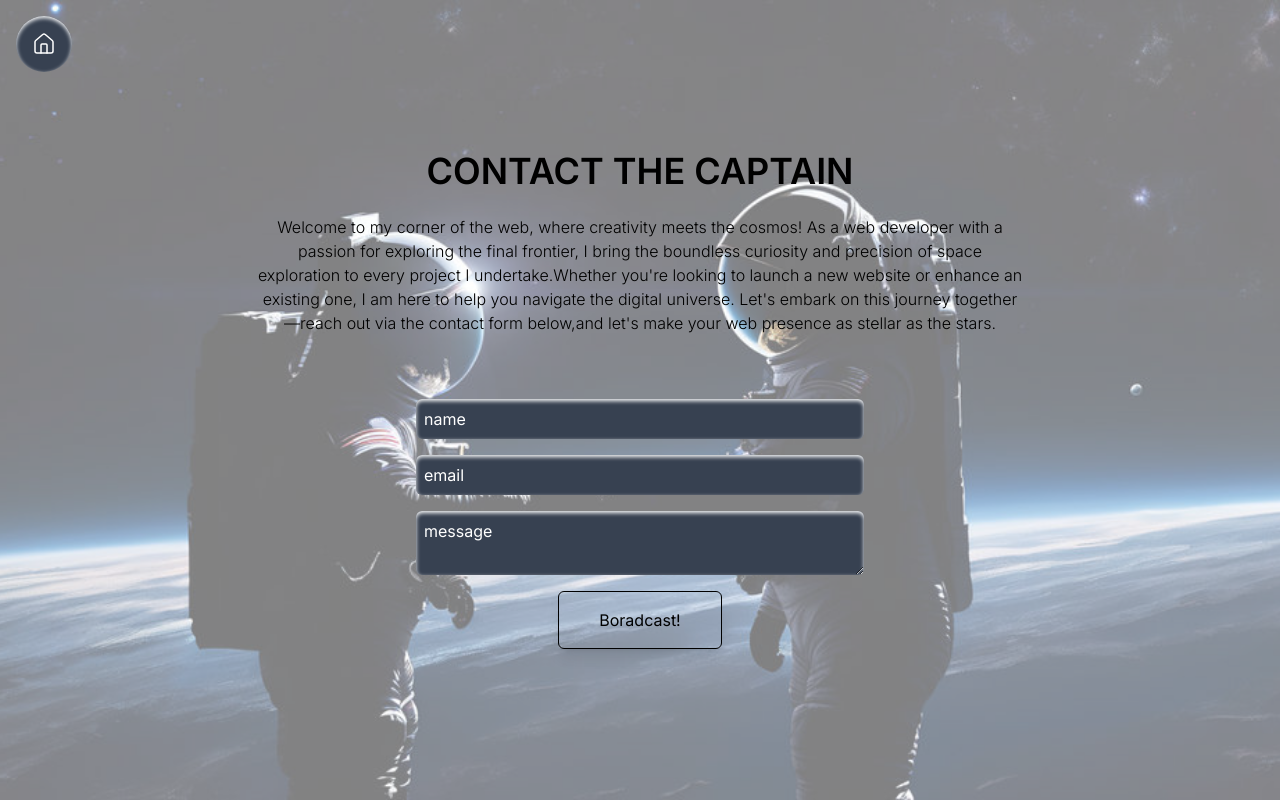
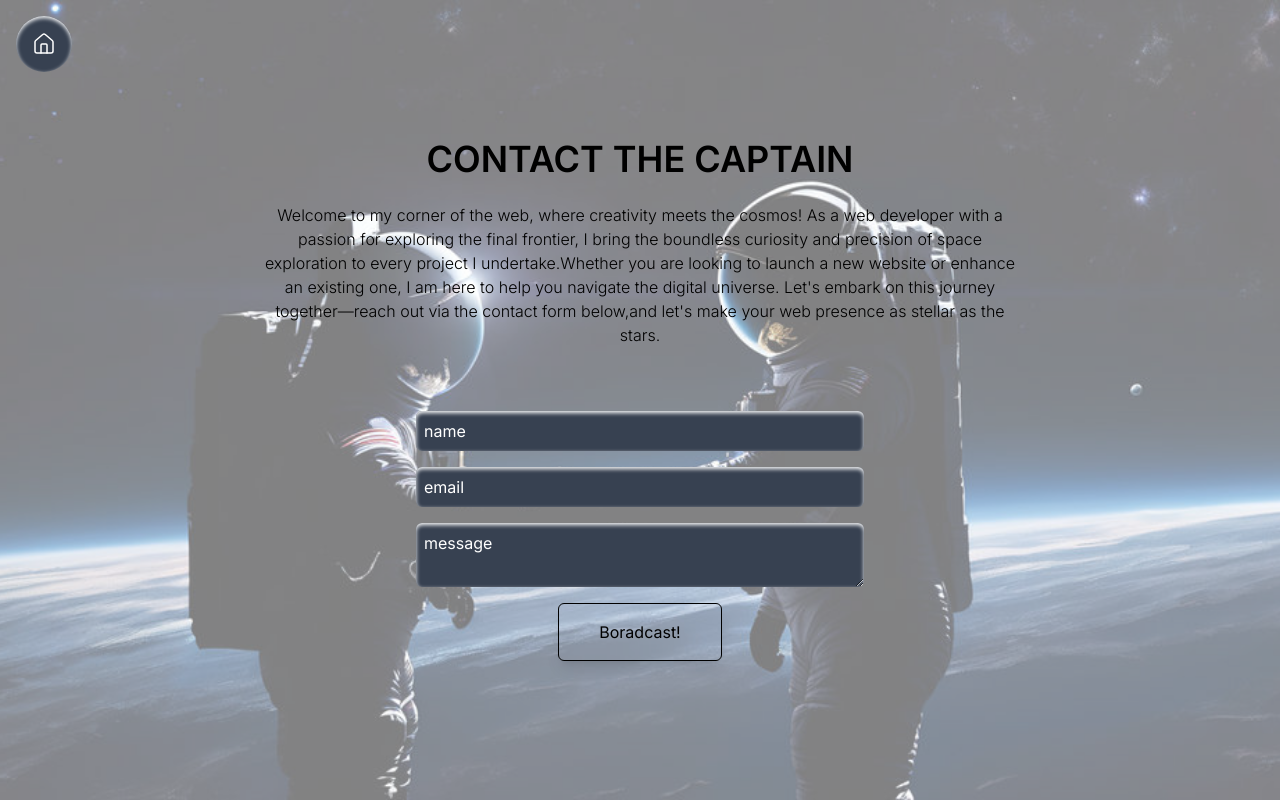
Before and after one commit to shivam12shivam/Portfolio_2, a Next.js app: page /contact in a window 1280 px wide. Built offline with nearby package versions, Linux system fonts and the light colour scheme.

Commit message:
vercel error

```diff
--- a/src/app/(subpages)/contact/page.js
+++ b/src/app/(subpages)/contact/page.js
@@ -23,7 +23,7 @@ export default function Contact() {
             CONTACT THE CAPTAIN
           </h1>
           <p className="text-center font-light text-sm xs:text-base">
-            Welcome to my corner of the web, where creativity meets the cosmos! As a web developer with a passion for exploring the final frontier, I bring the boundless curiosity and precision of space exploration to every project I undertake.Whether you're looking to launch a new website or enhance an existing one, I am here to help you navigate the digital universe. Let's embark on this journey together—reach out via the contact form below,and let's make your web presence as stellar as the stars.
+            Welcome to my corner of the web, where creativity meets the cosmos! As a web developer with a passion for exploring the final frontier, I bring the boundless curiosity and precision of space exploration to every project I undertake.Whether you are looking to launch a new website or enhance an existing one, I am here to help you navigate the digital universe. <span>Let's</span> embark on this journey together—reach out via the contact form below,and <span>let's</span> make your web presence as stellar as the stars.
           </p>
         </div>
         <Form />
```
